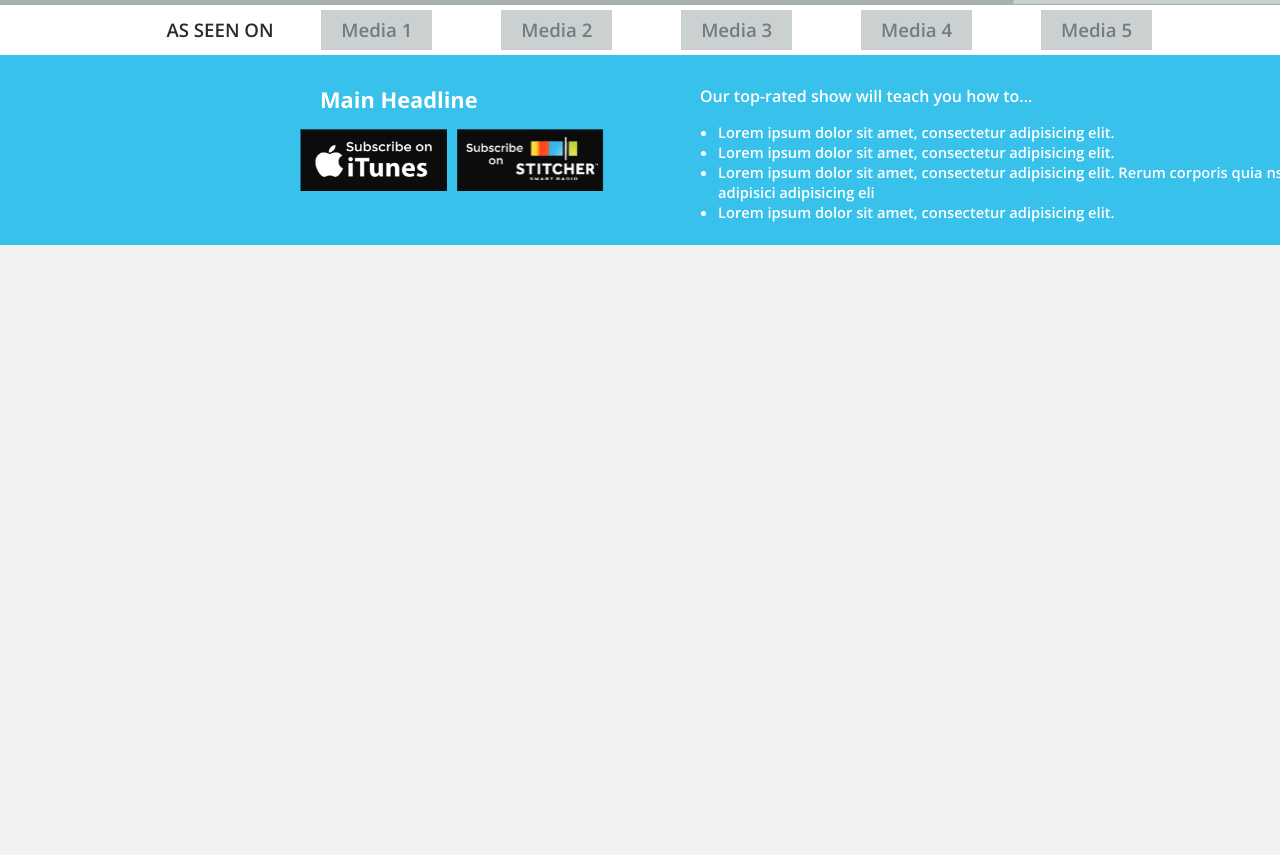
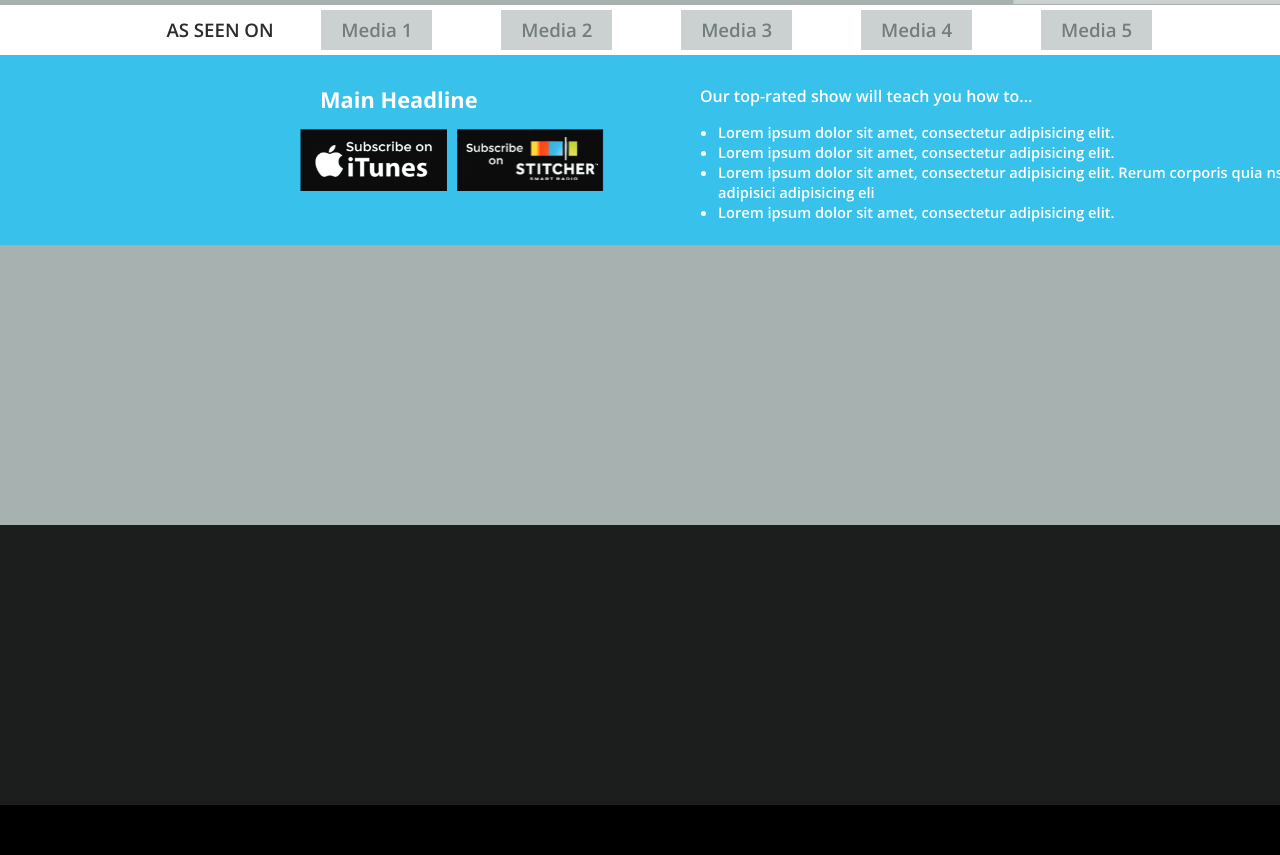
Before and after one commit to simpleoneman/landing-page-css, a plain HTML site: page index.html in a window 1280 px wide. Shown: the part 425-1280 px from the top of the page. Before the commit the page ends 800 px from the top, so only its background shows below. Drawn offline with nearby package versions, Linux system fonts and the light colour scheme.

Commit message:
Background added

```diff
--- a/css/main.css
+++ b/css/main.css
@@ -218,5 +218,24 @@ div.sub_info ul {
 
 
 /* Roman Mrychko START */
+/*Banner*/
+div.how-to-consume {
+    width: 100%;
+    height: 280px;
+    background: #A7B1AF;
+}
 
+div.epilogue-footer {
+  width: 100%;
+  height: 280px;
+  background: #1C1E1D;
+}
+
+div.copyright {
+  width: 100%;
+  height: 50px;
+  background: black;
+}
+
+div.copyright.
 /* Roman Mrychko END */
--- a/index.html
+++ b/index.html
@@ -77,7 +77,21 @@
 
 
     <!-- Roman Mrychko START-->
-
+    <footer>
+      <!-- how to consume -->
+      <div class="how-to-consume">
+        <div class="main-headline">
+        </div>
+        <div class="circle">
+        </div>
+      </div>
+      <!-- epilog footer -->
+      <div class="epilogue-footer">
+      </div>
+      <!-- copyright -->
+      <div class="copyright">
+      </div>
+    </footer>
     <!-- Roman Mrychko END -->
 
     <script type="text/javascript" src="https://cdnjs.cloudflare.com/ajax/libs/prefixfree/1.0.7/prefixfree.min.js"></script>
```
